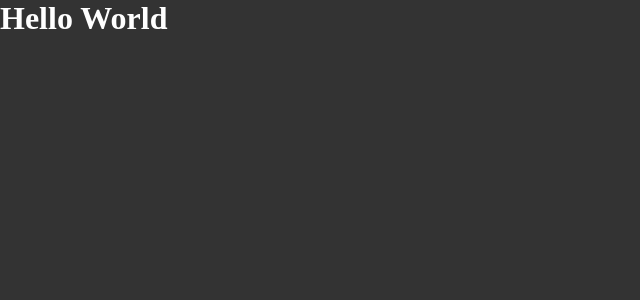
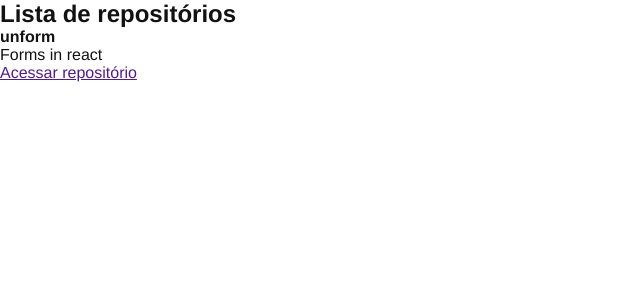
Before and after one commit to luizspinelli/github-explorer, a React app: page / in a window 1280 px wide. Shown: the top 300 px of the page, without its empty margins (0-640 px from the left). Built offline with nearby package versions, Linux system fonts and the light colour scheme; the HTML template or start-up script is replaced by a standard one.

Commit message:
fist component

```diff
--- a/src/App.jsx
+++ b/src/App.jsx
@@ -1,5 +1,6 @@
+import { RepositoryList } from './components/RepositoryList'
 import './styles/global.scss'
 
 export function App() {
-    return <h1>Hello World</h1>
+    return <RepositoryList/>
 }
--- /dev/null
+++ b/src/components/RepositoryList.jsx
@@ -0,0 +1,18 @@
+export function RepositoryList() {
+  return (
+    <section>
+      <h1>Lista de repositórios</h1>
+
+      <ul>
+        <li>
+          <strong>unform</strong>
+          <p>Forms in react</p>
+
+          <a href="">
+            Acessar repositório
+          </a>
+        </li>
+      </ul>
+    </section>
+  )
+}
--- a/src/styles/global.scss
+++ b/src/styles/global.scss
@@ -5,7 +5,6 @@
 }
 
 body {
-  font: Arial,Helvetica, sans-serif;
-  background-color: #333;
-  color: #fff;
+  font: 16px "Helvetica Neue", Arial, sans-serif;
+  color: #121214;
 }
```
